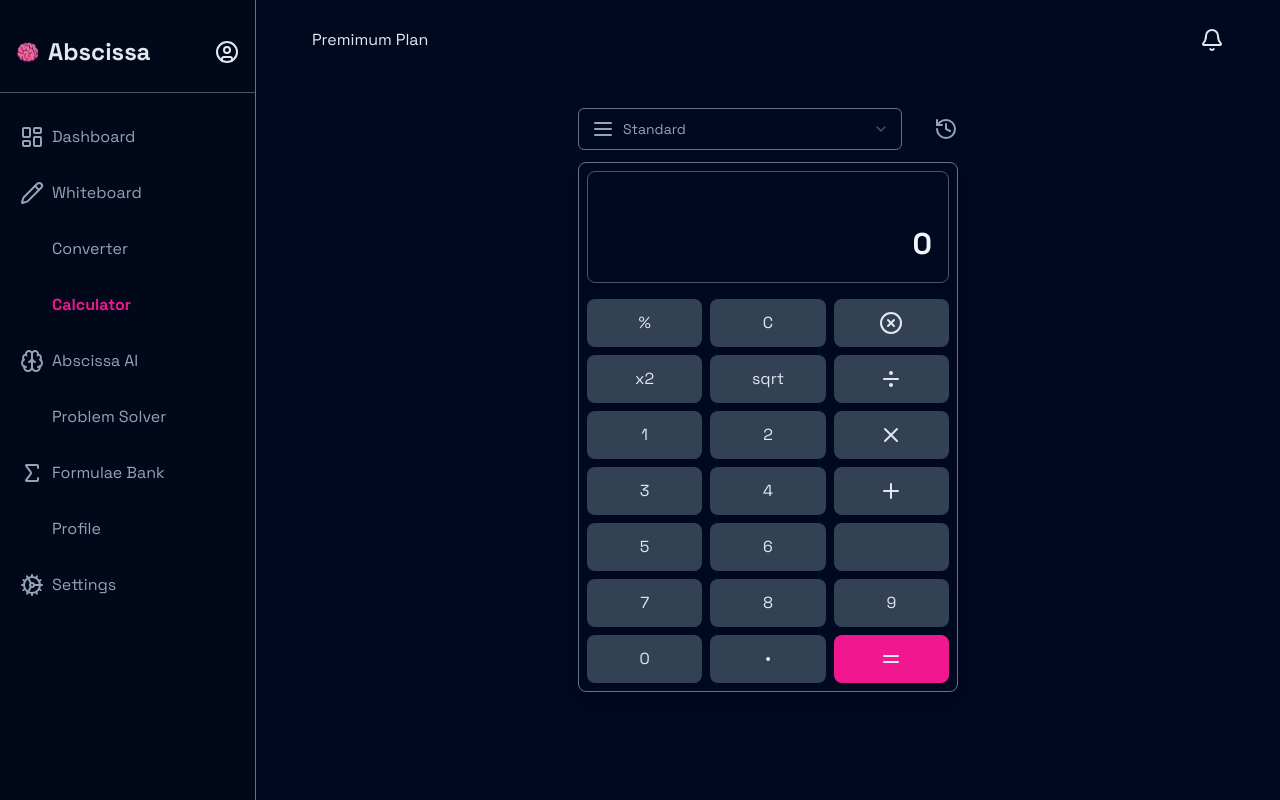
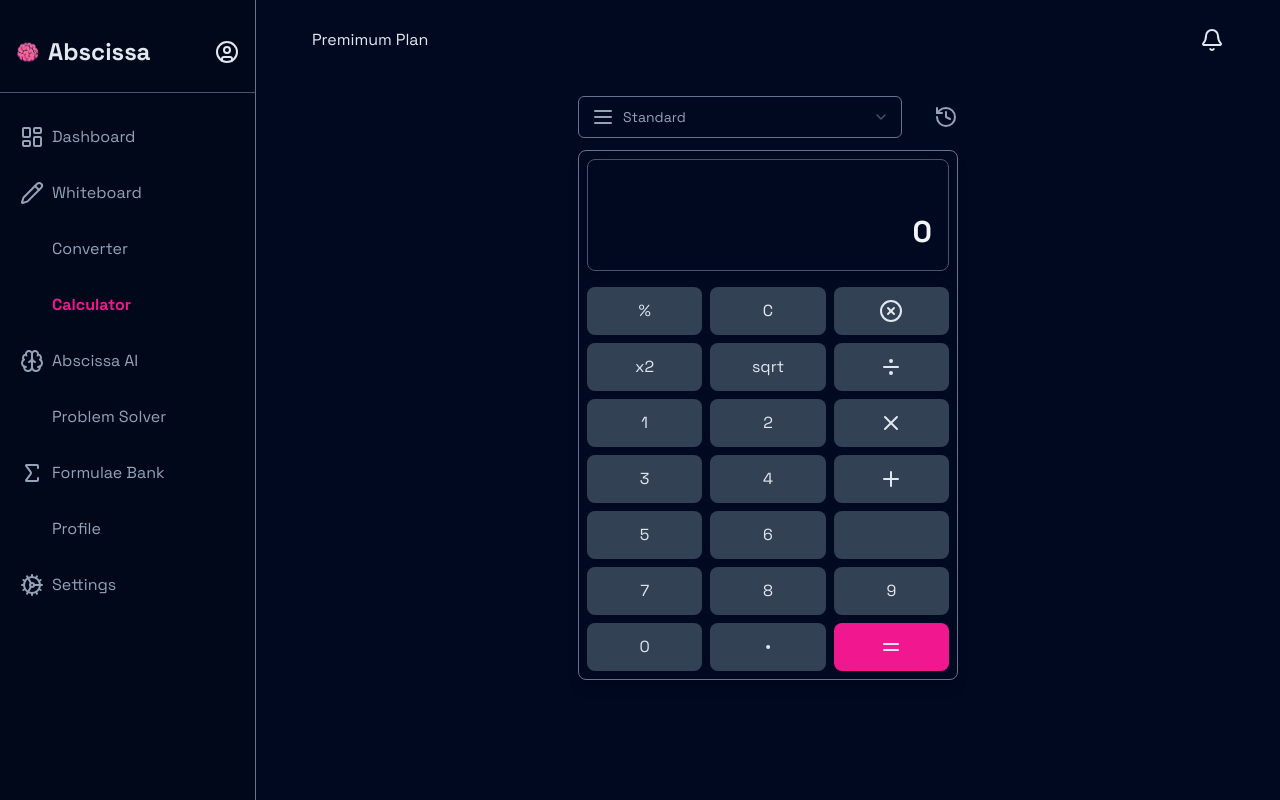
Before and after one commit to fisayo-dev/abscissa, a React (Vite) app in the folder frontend/: page /calculator in a window 1280 px wide. Built offline with nearby package versions, Linux system fonts and the light colour scheme; some icons are missing.

Commit message:
style: remove outlet padding

```diff
--- a/frontend/src/outlets/AppOutlet.jsx
+++ b/frontend/src/outlets/AppOutlet.jsx
@@ -21,7 +21,7 @@ const AppOutlet = () => {
               </div>
             </div>
           </div>
-          <div className="py-3 px-4 md:px-8 h-[90vh] overflow-scroll ">
+          <div className="px-4 md:px-8 h-[90vh] overflow-scroll ">
             <Outlet />
           </div>
         </div>
```
